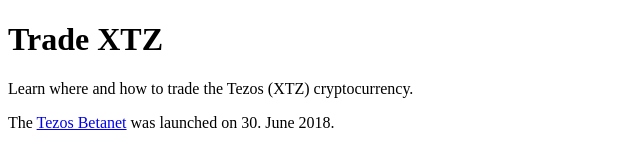
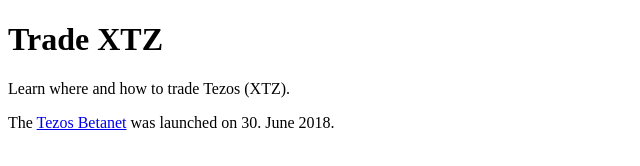
Before and after one commit to xtztrader/xtztrader.github.io, a plain HTML site: page index.html in a window 1280 px wide. Shown: the whole page, without its empty margins (0-640 px from the left). Drawn offline with Linux system fonts and the light colour scheme.

Commit message:
Update index.html

```diff
--- a/index.html
+++ b/index.html
@@ -13,7 +13,7 @@
 
   <h1>Trade XTZ</h1>
 
-  <p>Learn where and how to trade the Tezos (XTZ) cryptocurrency.</p>
+  <p>Learn where and how to trade Tezos (XTZ).</p>
 
   <p>The <a href="https://tezos.com/betanet">Tezos Betanet</a> was launched on 30. June 2018.</p>
 
```
